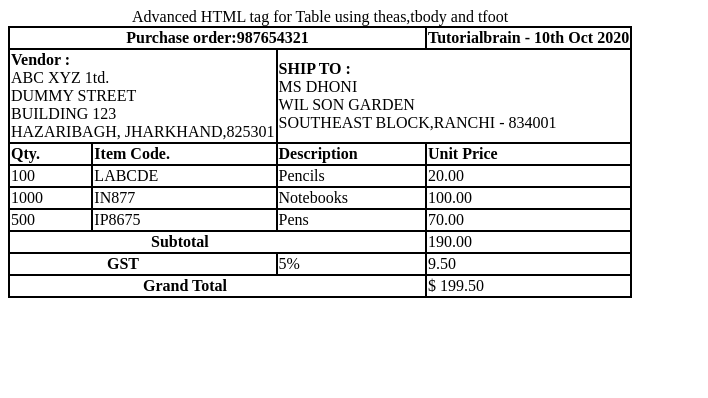
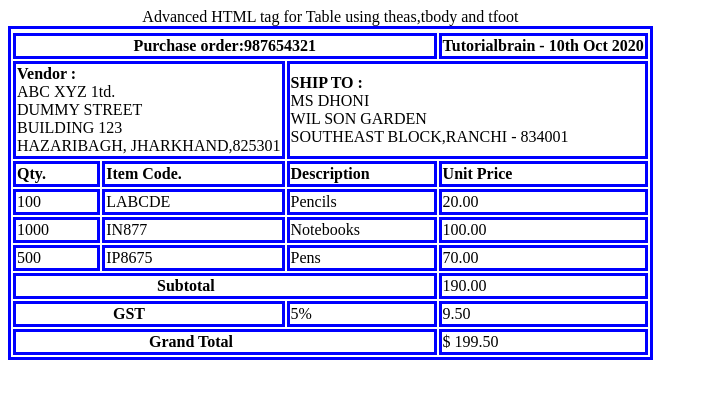
Before and after one commit to NickKotadiya/Reactjs_Nick, a plain HTML site: page HTML/Lacture-3/Table_3.html in a window 1280 px wide. Shown: the whole page, without its empty margins (0-708 px from the left). Drawn offline with Linux system fonts and the light colour scheme.

Commit message:
04-01-2024

```diff
--- a/HTML/Lacture-3/Table_3.html
+++ b/HTML/Lacture-3/Table_3.html
@@ -7,8 +7,7 @@
         table,
         td,
         th {
-            border: 2px solid black;
-            border-collapse: collapse;
+            border: 3px solid blue;
         }
     </style>
 </head>
```
Also changed, not shown: HTML/Lacture-3/Table_5.html (+1 -0 lines).
